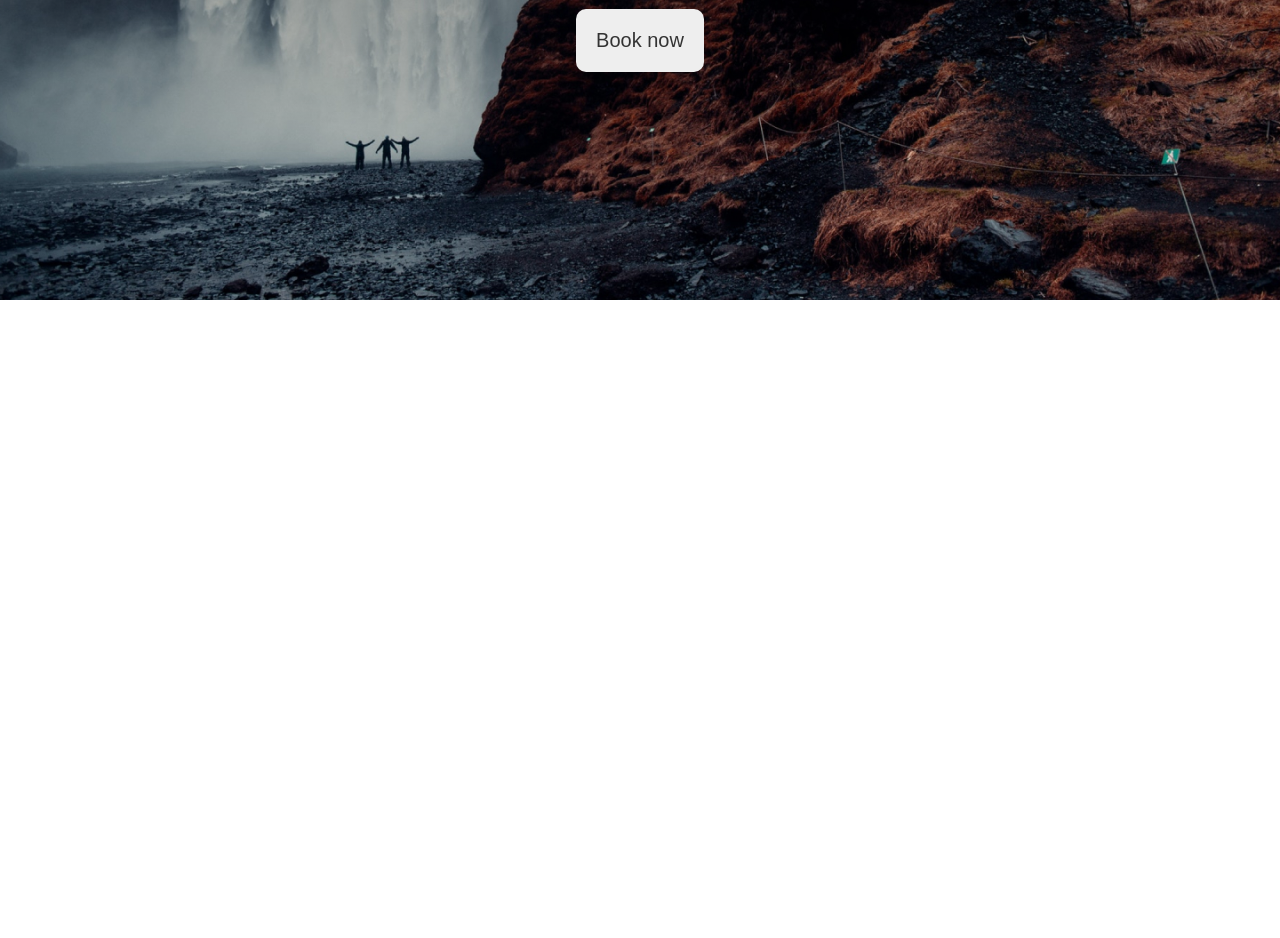
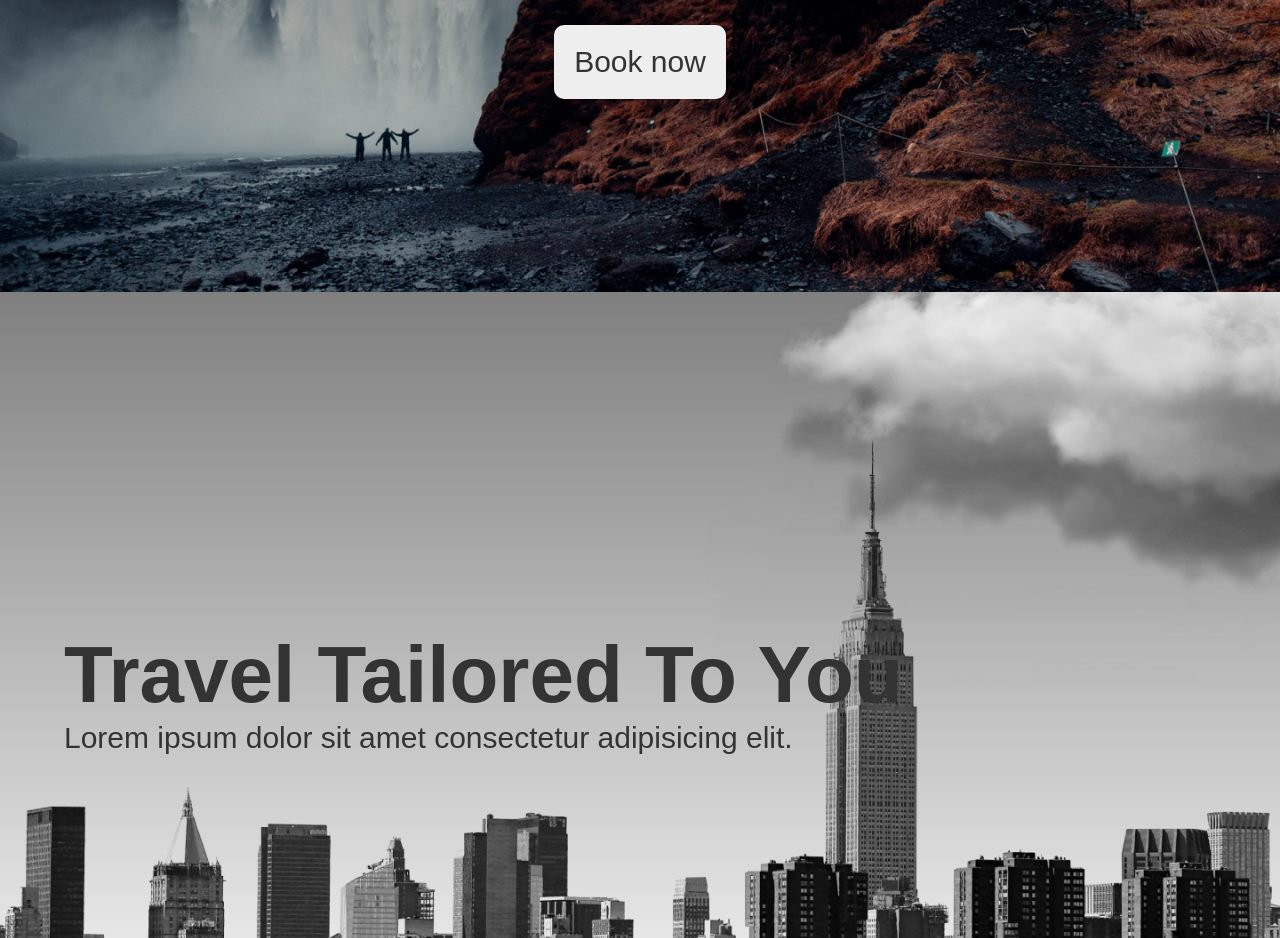
Before and after one commit to kwanzv/CSStricks, a plain HTML site: page page.html in a window 1280 px wide. Shown: the part 502-1440 px from the top of the page. Before the commit the page ends 802 px from the top, so only its background shows below. Drawn offline with Linux system fonts and the light colour scheme; a web font is replaced by a local one.

Commit message:
Added a new section with cloud animation

```diff
--- a/page.html
+++ b/page.html
@@ -41,6 +41,18 @@
 
   </main>
 
+  <section id="locations">
+
+    <header class="locations-head">
+      <h1> Travel Tailored To You</h1>
+      <h3>Lorem ipsum dolor sit amet consectetur adipisicing elit.</h3>
+      <img src="/img/cloud.png" class="moving-cloud-1 cloud" />
+      <img src="/img/cloud.png" class="moving-cloud-2 cloud" />
+    </header>
+
+  </section>
+
+
 </body>
 
 </html>
--- a/travelly.scss
+++ b/travelly.scss
@@ -26,20 +26,20 @@ button:hover {
 }
 
 h1 {
-  font-size: 3.6rem;
+  font-size: 8rem;
 }
 
 li,button,label, input, p {
-  font-size: 2rem;
+  font-size: 3rem;
 }
 
 h3 {
-  font-size: 2.5rem;
+  font-size: 3rem;
   font-weight: normal;
 }
 
 h2 {
-  font-size: 5rem;
+  font-size: 3rem;
 }
 
 a {
@@ -54,7 +54,6 @@ a {
 
 nav {
   display: flex;
-  min-height: 6vh;
   width: 90%;
   margin: auto;
   align-items: center;
@@ -72,6 +71,7 @@ nav ul {
 
 #logo {
   flex: 2 1 40rem;
+  font-size: 3rem;
 }
 
 .showcase {
@@ -92,6 +92,60 @@ nav ul {
   padding:5rem;
 }
 
+// Benefits section
+
+#locations {
+  min-height: 100vh;
+  background: linear-gradient(rgba(0,0,0,0.5), transparent), url("/img/new-york-page.png");
+  background-size: cover;
+  background-position: center;
+  display: flex;
+  align-items: center;
+  color: #333;
+  position: relative;
+  overflow: hidden;
+}
+
+.locations-head {
+  width: 90%;
+  margin:auto;
+}
+
+.locations-head h2 {
+  padding: 2rem 0rem;
+  text-decoration: underline;
+  text-decoration-thickness: 0.5rem;
+}
+
+.cloud {
+  position: absolute;
+  top:0%;
+  right: 0%;
+}
+
+.moving-cloud-1 {
+  z-index: -1;
+  width: 50%;
+  top: 10%;
+  animation: cloudy 3s alternate ease-in infinite;
+}
+
+.moving-cloud-2 {
+  width: 50%;
+  z-index: 1;
+  animation: cloudy 3s alternate ease-in-out infinite;
+
+}
+
+@keyframes cloudy {
+  from {
+    transform: translate(10%, -10%);
+  } to {
+    transform: translate(0,0);
+  }
+}
+
+
 
 @media screen and (max-width: 940px) {
   html {
```
Also changed, not shown: travelly.css, 1 other file.
